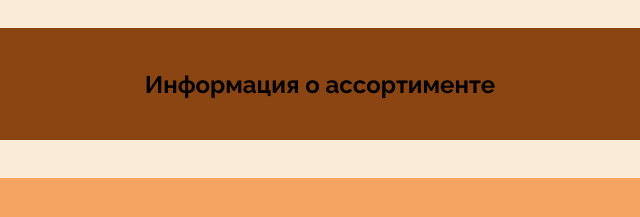
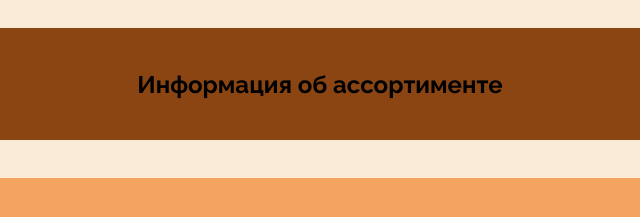
Before and after one commit to Leokudgithub/coffee_house_web_page, a plain HTML site: page pages/assortment.html in a window 1280 px wide. Shown: the part 197-414 px from the top of the page, 320-960 px from the left. Drawn offline with Linux system fonts and the light colour scheme.

Commit message:
1st working version

```diff
--- a/pages/assortment.html
+++ b/pages/assortment.html
@@ -16,7 +16,7 @@
     </div>
     <div class="text">
         <div class = "about">
-            <h2> Информация о ассортименте </h2>
+            <h2> Информация об ассортименте </h2>
         </div>
     </div>
     <div style="height: 3px"></div>
```
